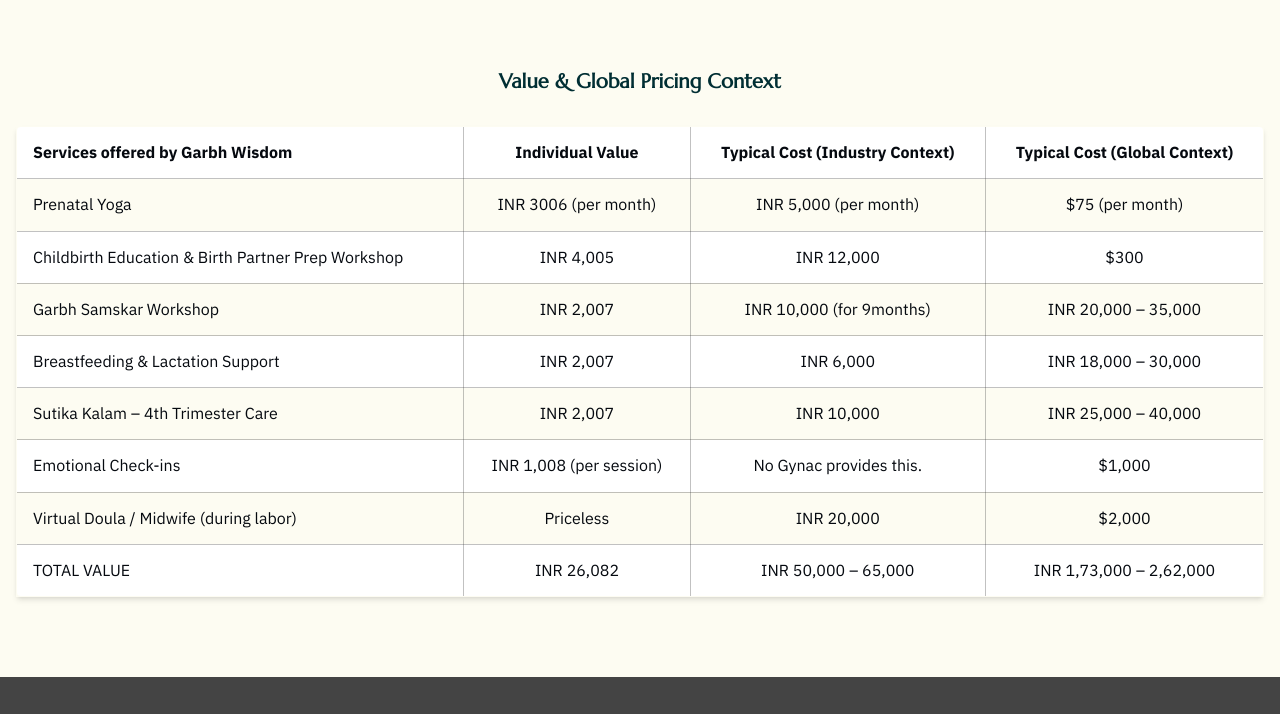
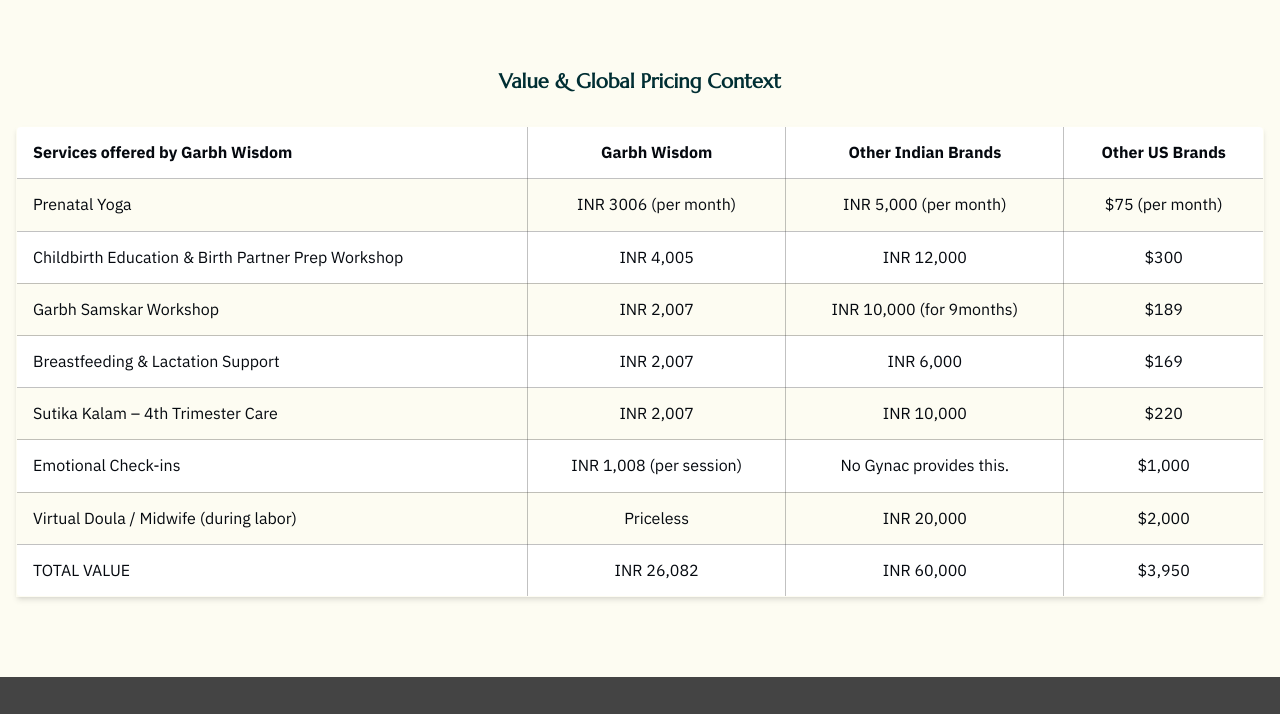
Before and after one commit to KaushalShinde12/learn.garbhwisdom.com, a website: page src/sacred-birthing.html in a window 1280 px wide. Shown: the part 4000-4714 px from the top of the page. Drawn offline with nearby package versions, Linux system fonts and the light colour scheme.

Commit message:
fix/pricing

```diff
--- a/src/sacred-birthing.html
+++ b/src/sacred-birthing.html
@@ -465,9 +465,9 @@
                         <thead>
                             <tr class="bg-white">
                                 <th class="border whitespace-nowrap border-richblack/30 p-2 text-left">Services offered by Garbh Wisdom</th>
-                                <th class="border whitespace-nowrap border-richblack/30 p-2 text-center">Individual Value </th>
-                                <th class="border whitespace-nowrap border-richblack/30 p-2 text-center">Typical Cost (Industry Context)</th>
-                                <th class="border whitespace-nowrap border-richblack/30 p-2 text-center">Typical Cost (Global Context)</th>
+                                <th class="border whitespace-nowrap border-richblack/30 p-2 text-center">Garbh Wisdom </th>
+                                <th class="border whitespace-nowrap border-richblack/30 p-2 text-center">Other Indian Brands</th>
+                                <th class="border whitespace-nowrap border-richblack/30 p-2 text-center">Other US Brands</th>
                             </tr>
                         </thead>
                         <tbody>
@@ -487,19 +487,19 @@
                                 <td class="border border-richblack/30 p-2 text-left">Garbh Samskar Workshop</td>
                                 <td class="border border-richblack/30 p-2">INR 2,007</td>
                                 <td class="border border-richblack/30 p-2 text-center">INR 10,000 (for 9months)</td>
-                                <td class="border border-richblack/30 p-2 text-center">INR 20,000 – 35,000</td>
+                                <td class="border border-richblack/30 p-2 text-center">$189</td>
                             </tr>
                             <tr>
                                 <td class="border border-richblack/30 p-2 text-left">Breastfeeding & Lactation Support</td>
                                 <td class="border border-richblack/30 p-2">INR 2,007</td>
                                 <td class="border border-richblack/30 p-2 text-center">INR 6,000</td>
-                                <td class="border border-richblack/30 p-2 text-center">INR 18,000 – 30,000</td>
+                                <td class="border border-richblack/30 p-2 text-center">$169</td>
                             </tr>
                             <tr>
                                 <td class="border border-richblack/30 p-2 text-left">Sutika Kalam – 4th Trimester Care</td>
                                 <td class="border border-richblack/30 p-2">INR 2,007</td>
                                 <td class="border border-richblack/30 p-2 text-center">INR 10,000</td>
-                                <td class="border border-richblack/30 p-2 text-center">INR 25,000 – 40,000</td>
+                                <td class="border border-richblack/30 p-2 text-center">$220</td>
                             </tr>
                             <tr>
                                 <td class="border border-richblack/30 p-2 text-left">Emotional Check-ins </td>
@@ -518,8 +518,8 @@
                             <tr>
                                 <td class="border border-richblack/30 p-2 text-left">TOTAL VALUE </td>
                                 <td class="border border-richblack/30 p-2">INR 26,082 </td>
-                                <td class="border border-richblack/30 p-2 text-center">INR 50,000 – 65,000</td>
-                                <td class="border border-richblack/30 p-2 text-center">INR 1,73,000 – 2,62,000</td>
+                                <td class="border border-richblack/30 p-2 text-center">INR 60,000</td>
+                                <td class="border border-richblack/30 p-2 text-center">$3,950</td>
 
                             </tr>
                         </tbody>
```
